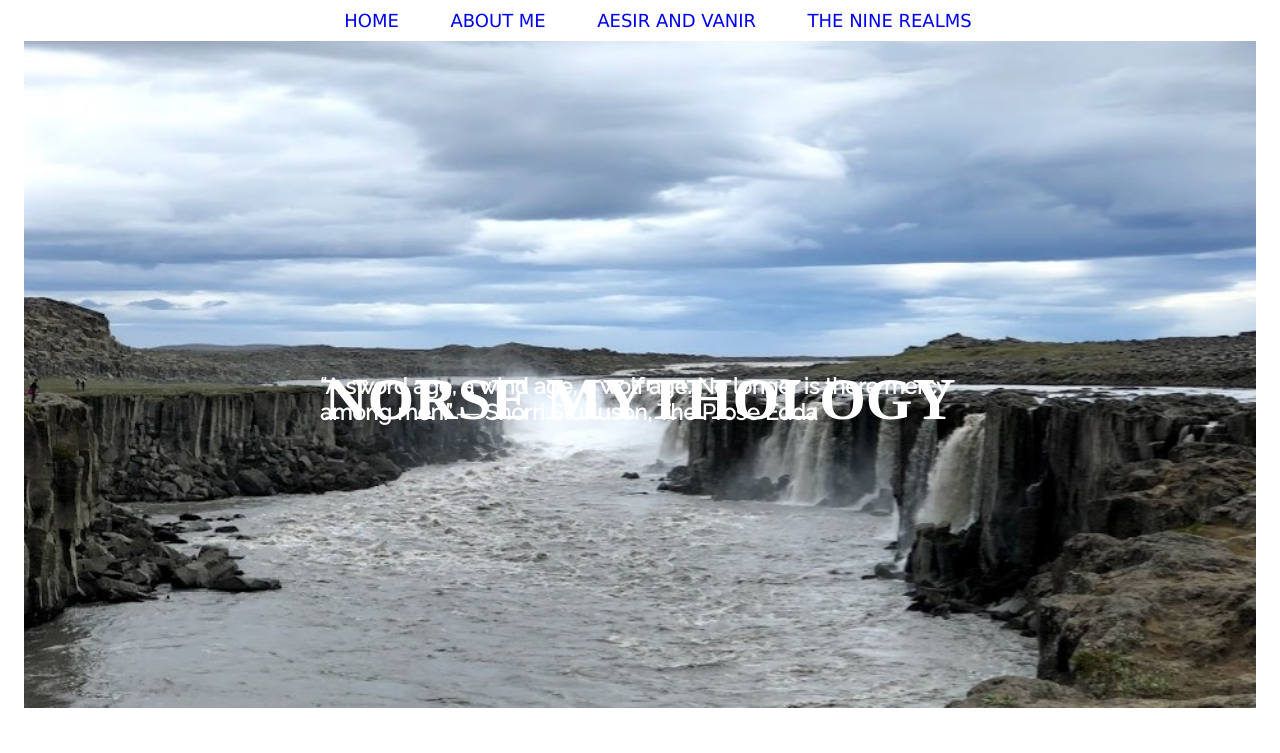
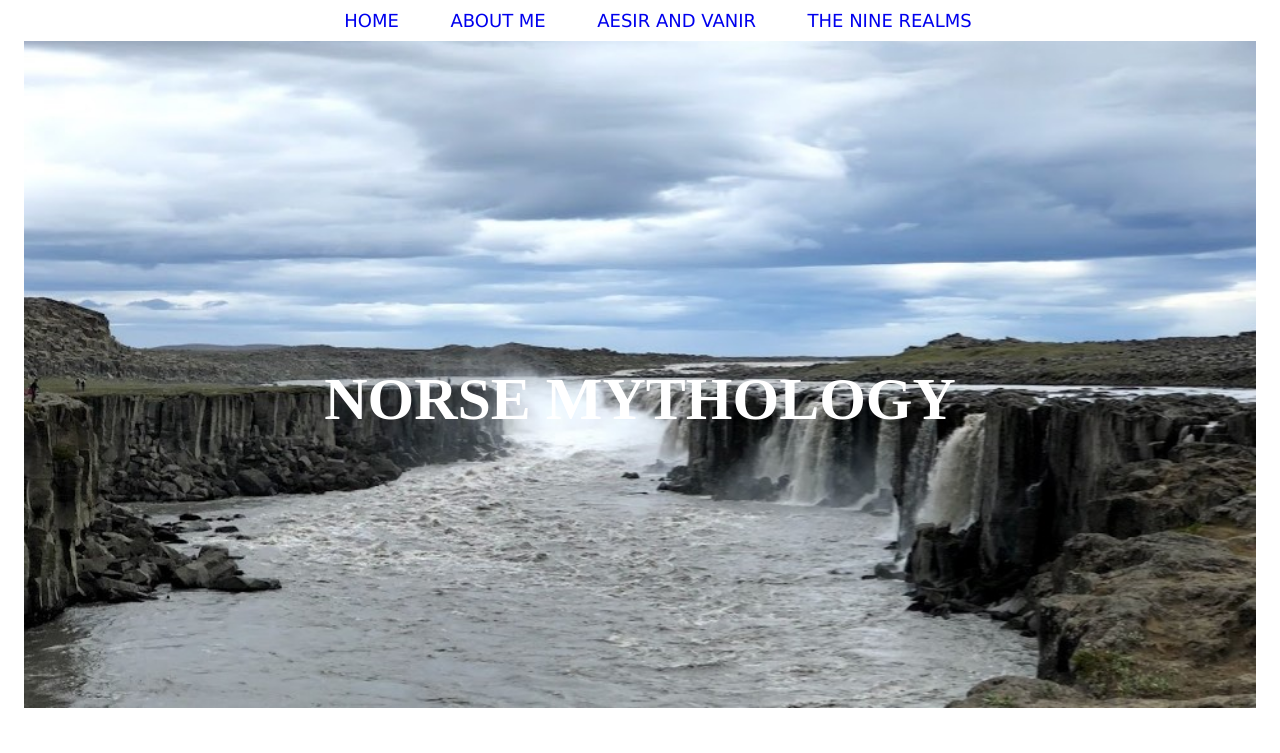
Before and after one commit to WebmasterEditor/SkadeTheJotunn.github.io, a plain HTML site: page index.html in a window 1280 px wide. Shown: the top 753 px of the page. Drawn offline with Linux system fonts and the light colour scheme; a web font is replaced by a local one.

Commit message:
Update index.html

```diff
--- a/index.html
+++ b/index.html
@@ -75,8 +75,7 @@ function scrollFunction() {
 
 <section>
   <center><img src="IcelandViking4.jpg" width=100% class="sup"></center>
-  <div class="centeredtwo"><font color="white"><h2>“A sword age, a wind age, a wolf age. No longer is there mercy among men.”
-    ― Snorri Sturluson, The Prose Edda</h2></font></div>
+
 </section>
 
 
```
